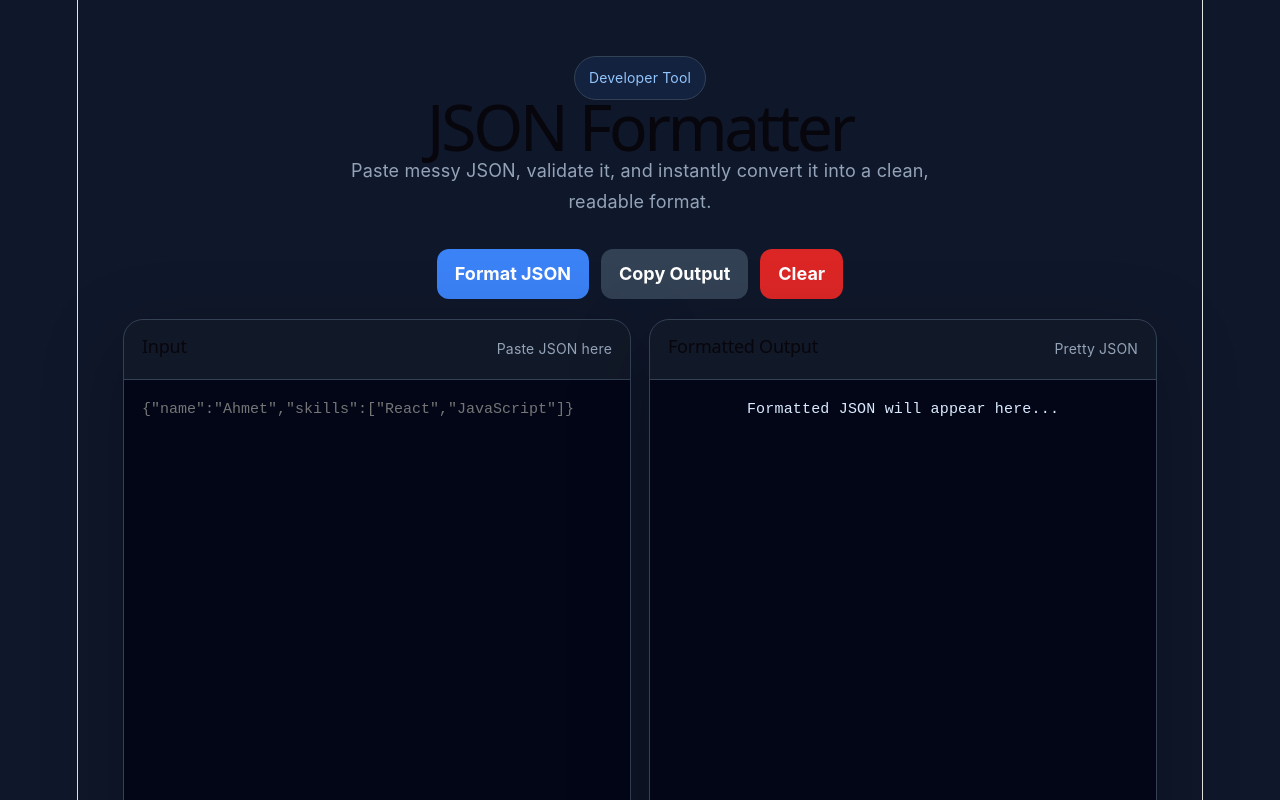
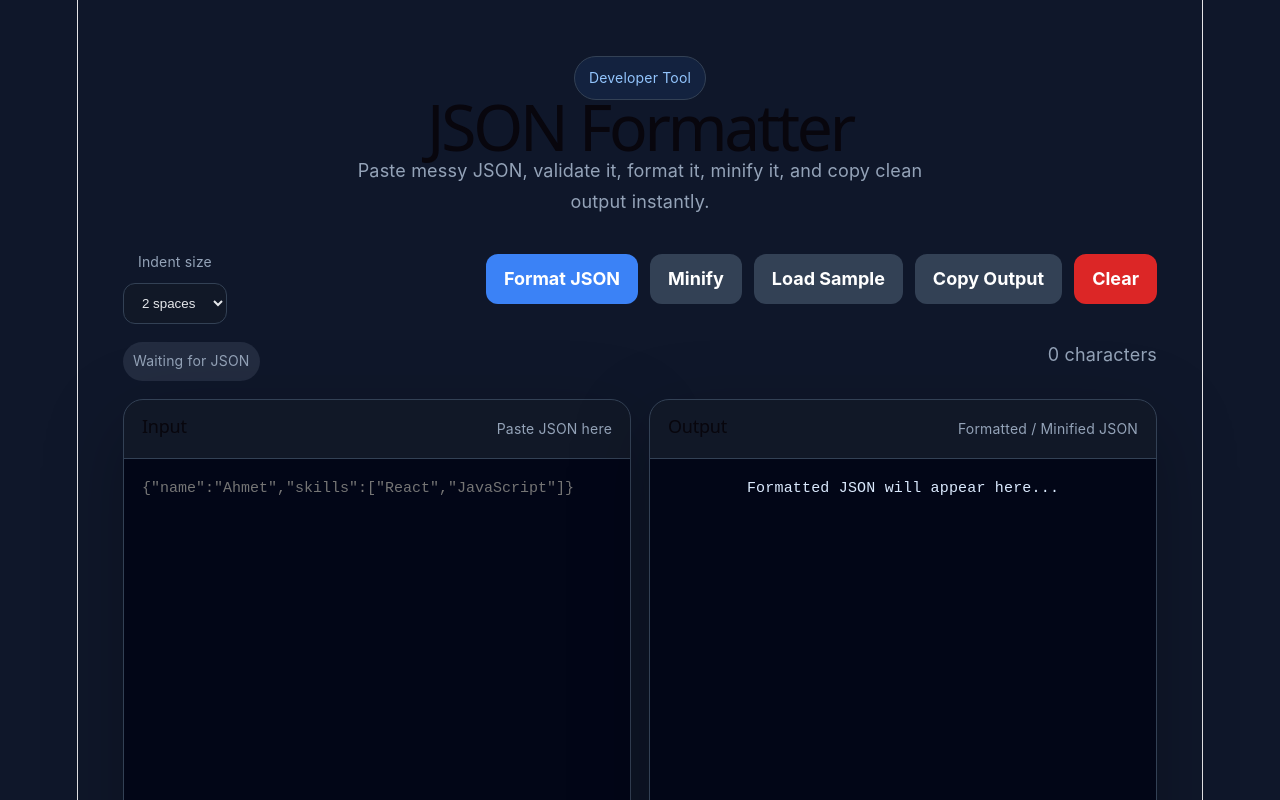
Before and after one commit to Aley777/JSON_FormetterTool, a React (Vite) app: page / in a window 1280 px wide. Shown: the top 800 px of the page. Built offline with nearby package versions, Linux system fonts and the light colour scheme.

Commit message:
Add JSON validation utilities

```diff
--- a/src/App.css
+++ b/src/App.css
@@ -152,3 +152,54 @@ pre {
     height: 360px;
   }
 }
+
+.controls {
+  display: flex;
+  align-items: end;
+  justify-content: space-between;
+  gap: 18px;
+  flex-wrap: wrap;
+  margin-bottom: 18px;
+}
+
+.select-group {
+  display: grid;
+  gap: 8px;
+}
+
+.select-group label {
+  color: #94a3b8;
+  font-size: 14px;
+}
+
+select {
+  border: 1px solid #334155;
+  border-radius: 12px;
+  padding: 11px 14px;
+  background: #111827;
+  color: #e5e7eb;
+  outline: none;
+}
+
+.status-row {
+  display: flex;
+  justify-content: space-between;
+  gap: 16px;
+  margin-bottom: 18px;
+  color: #94a3b8;
+}
+
+.status {
+  padding: 6px 10px;
+  border-radius: 999px;
+  font-size: 14px;
+}
+
+.status.valid {
+  background: rgba(34, 197, 94, 0.15);
+  color: #86efac;
+}
+
+.status.idle {
+  background: rgba(148, 163, 184, 0.15);
+}
--- a/src/App.jsx
+++ b/src/App.jsx
@@ -1,21 +1,56 @@
 import { useState } from "react";
 import "./App.css";
+
+const sampleJson = {
+  user: {
+    name: "Ahmet",
+    role: "Frontend Developer",
+    skills: ["React", "JavaScript", "CSS"],
+    active: true,
+  },
+  projects: [
+    {
+      name: "JSON Formatter",
+      type: "Developer Tool",
+    },
+  ],
+};
 
 function App() {
   const [jsonInput, setJsonInput] = useState("");
   const [formattedJson, setFormattedJson] = useState("");
   const [error, setError] = useState("");
+  const [indent, setIndent] = useState(2);
 
   const formatJson = () => {
     try {
       const parsed = JSON.parse(jsonInput);
-      const pretty = JSON.stringify(parsed, null, 2);
+      const pretty = JSON.stringify(parsed, null, Number(indent));
       setFormattedJson(pretty);
       setError("");
     } catch {
       setFormattedJson("");
       setError("Invalid JSON. Please check your syntax.");
     }
+  };
+
+  const minifyJson = () => {
+    try {
+      const parsed = JSON.parse(jsonInput);
+      const minified = JSON.stringify(parsed);
+      setFormattedJson(minified);
+      setError("");
+    } catch {
+      setFormattedJson("");
+      setError("Invalid JSON. Please check your syntax.");
+    }
+  };
+
+  const loadSample = () => {
+    const sample = JSON.stringify(sampleJson);
+    setJsonInput(sample);
+    setFormattedJson(JSON.stringify(sampleJson, null, Number(indent)));
+    setError("");
   };
 
   const clearAll = () => {
@@ -35,25 +70,56 @@ function App() {
     }
   };
 
+  const isValid = jsonInput && !error && formattedJson;
+
   return (
     <main className="app">
       <section className="hero">
         <p className="badge">Developer Tool</p>
         <h1>JSON Formatter</h1>
         <p>
-          Paste messy JSON, validate it, and instantly convert it into a clean,
-          readable format.
+          Paste messy JSON, validate it, format it, minify it, and copy clean
+          output instantly.
         </p>
       </section>
 
-      <section className="toolbar">
+      <section className="controls">
+        <div className="select-group">
+          <label htmlFor="indent">Indent size</label>
+          <select
+            id="indent"
+            value={indent}
+            onChange={(e) => setIndent(e.target.value)}
+          >
+            <option value="2">2 spaces</option>
+            <option value="4">4 spaces</option>
+            <option value="8">8 spaces</option>
+          </select>
+        </div>
+
+        <div className="toolbar">
           <button onClick={formatJson}>Format JSON</button>
+          <button className="secondary" onClick={minifyJson}>
+            Minify
+          </button>
+          <button className="secondary" onClick={loadSample}>
+            Load Sample
+          </button>
           <button className="secondary" onClick={copyOutput}>
             Copy Output
           </button>
           <button className="danger" onClick={clearAll}>
             Clear
           </button>
+        </div>
+      </section>
+
+      <section className="status-row">
+        <span className={isValid ? "status valid" : "status idle"}>
+          {isValid ? "Valid JSON" : "Waiting for JSON"}
+        </span>
+
+        <span>{jsonInput.length} characters</span>
       </section>
 
       {error && <p className="error">{error}</p>}
@@ -67,15 +133,18 @@ function App() {
 
           <textarea
             value={jsonInput}
-            onChange={(e) => setJsonInput(e.target.value)}
+            onChange={(e) => {
+              setJsonInput(e.target.value);
+              setError("");
+            }}
             placeholder='{"name":"Ahmet","skills":["React","JavaScript"]}'
           />
         </div>
 
         <div className="panel">
           <div className="panel-header">
-            <h2>Formatted Output</h2>
-            <span>Pretty JSON</span>
+            <h2>Output</h2>
+            <span>Formatted / Minified JSON</span>
           </div>
 
           <pre>{formattedJson || "Formatted JSON will appear here..."}</pre>
```
Lines whose indentation alone changed are shown as unchanged.
